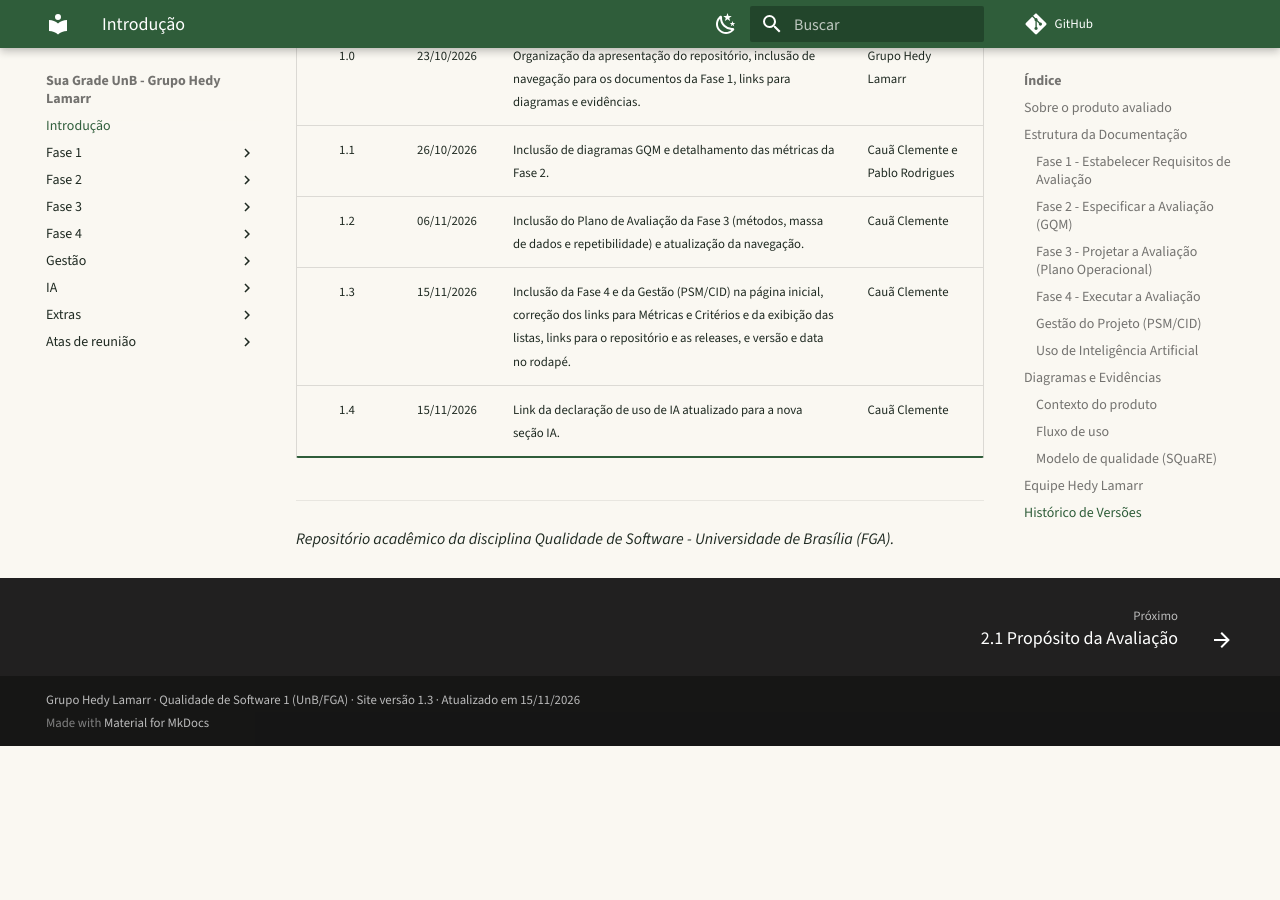
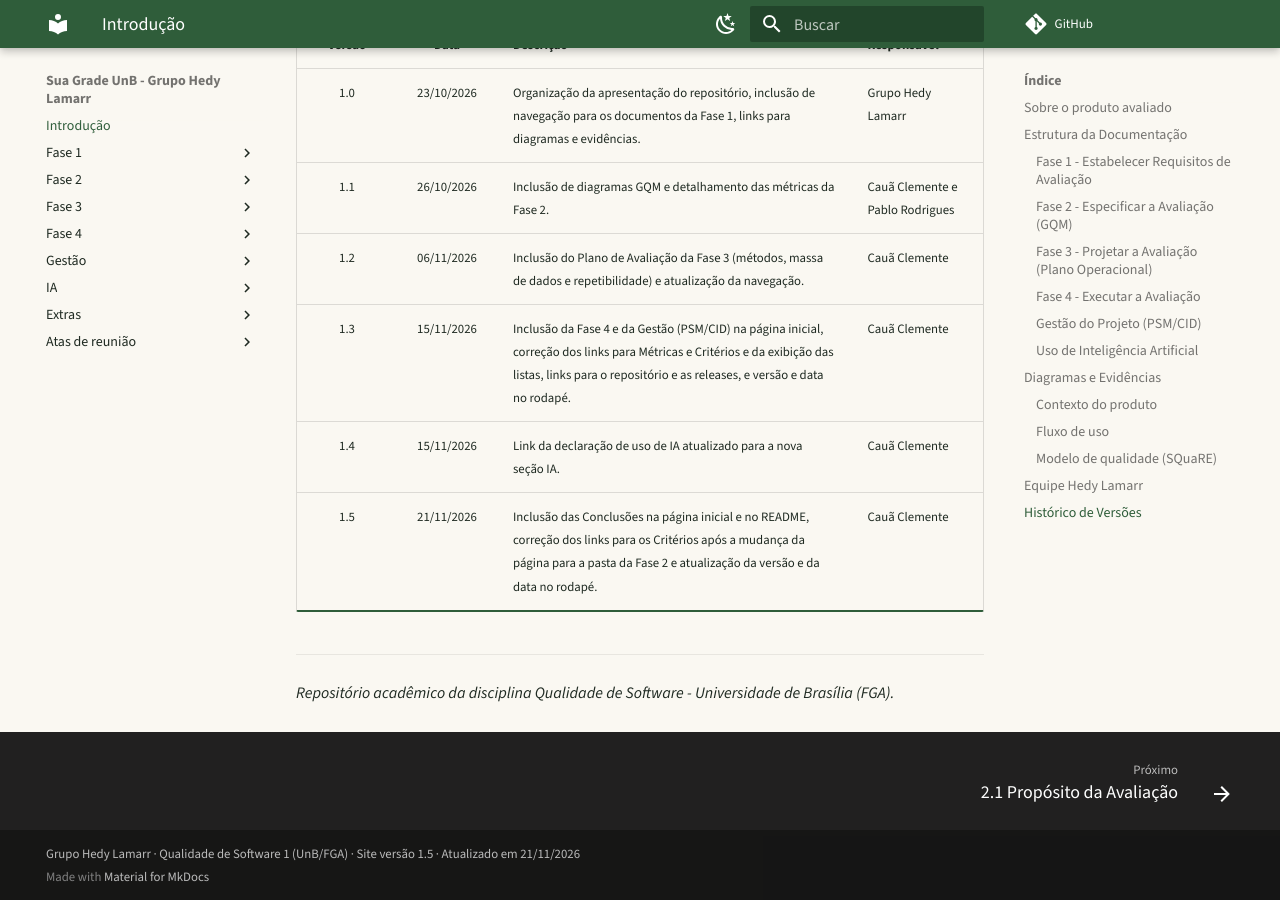
Before and after one commit to FCTE-Qualidade-de-Software-1/2026-2_T02_HEDY_LAMAR, an MkDocs documentation site: the page built from docs/index.md, in a window 1280 px wide and 900 px high, scrolled down 4499 px. Built offline with MkDocs 1.6.1 and Material for MkDocs 9.7.7, drawn with Linux system fonts in a browser that asks for light colours; comment, search, counter and statistics services are not loaded; before the commit the page ends 5245 px from its top, so only the background shows below that; some of the changed text lies outside the part shown.

Commit message:
docs: corrige links dos Criterios e inclui as Conclusoes na navegacao
- menu da Fase 4 e README apontavam para fase-4/criterios.md, que foi
  movido para fase-2/ no PR #62 (404 no site)
- link para Metricas na pagina de Criterios ajustado para ../fase-4/
- Conclusoes adicionadas a home e ao README
- rodape do site atualizado para a versao 1.5 (21/11/2026)
- contribuicao de Caua na Entrega 2 atualizada

```diff
--- a/docs/index.md
+++ b/docs/index.md
@@ -50,6 +50,7 @@ Métricas aplicadas, resultados obtidos e julgamento da qualidade:
 * [Relações entre as Características](fase-4/relacoes-caracteristicas.md)
 * [Oportunidades de Melhoria](fase-4/oportunidades-de-melhoria.md)
 * [Ação de Melhoria (protótipo)](fase-4/acao-de-melhoria.md)
+* [Conclusões e Sugestões de Melhoria](fase-4/conclusoes.md)
 
 ### Gestão do Projeto (PSM/CID)
 Acompanhamento do projeto nas categorias Calendário e Progresso, Recursos e Custos e Desempenho dos Processos:
@@ -102,6 +103,7 @@ As contribuições detalhadas por atividade estão registradas na [Tabela de Con
 | 1.2 | 06/11/2026 | Inclusão do Plano de Avaliação da Fase 3 (métodos, massa de dados e repetibilidade) e atualização da navegação. | Cauã Clemente |
 | 1.3 | 15/11/2026 | Inclusão da Fase 4 e da Gestão (PSM/CID) na página inicial, correção dos links para Métricas e Critérios e da exibição das listas, links para o repositório e as releases, e versão e data no rodapé. | Cauã Clemente |
 | 1.4 | 15/11/2026 | Link da declaração de uso de IA atualizado para a nova seção IA. | Cauã Clemente |
+| 1.5 | 21/11/2026 | Inclusão das Conclusões na página inicial e no README, correção dos links para os Critérios após a mudança da página para a pasta da Fase 2 e atualização da versão e da data no rodapé. | Cauã Clemente |
 
 ---
 
--- a/mkdocs.yml
+++ b/mkdocs.yml
@@ -1,7 +1,7 @@
 site_name: Sua Grade UnB - Grupo Hedy Lamarr
 site_url: https://fcte-qualidade-de-software-1.github.io/2026-2_T02_HEDY_LAMAR/
 repo_url: https://github.com/FCTE-Qualidade-de-Software-1/2026-2_T02_HEDY_LAMAR
-copyright: Grupo Hedy Lamarr · Qualidade de Software 1 (UnB/FGA) · Site versão 1.3 · Atualizado em 15/11/2026
+copyright: Grupo Hedy Lamarr · Qualidade de Software 1 (UnB/FGA) · Site versão 1.5 · Atualizado em 21/11/2026
 
 theme:
   name: material
@@ -64,7 +64,7 @@ nav:
       - 3.1 Plano de Avaliação: fase-3/plano-avaliacao.md
 
   - Fase 4:
-      - Critérios: fase-4/criterios.md
+      - Critérios: fase-2/criterios.md
       - Métricas: fase-4/Metricas.md
       - Julgamento final: fase-4/julgamento-final.md
       - Relações entre as características: fase-4/relacoes-caracteristicas.md
```
Also changed, not shown: README.md (+2 -1 lines), docs/fase-1/contribuicao.md (+2 -1 lines), docs/fase-2/criterios.md (+1 -1 lines).
